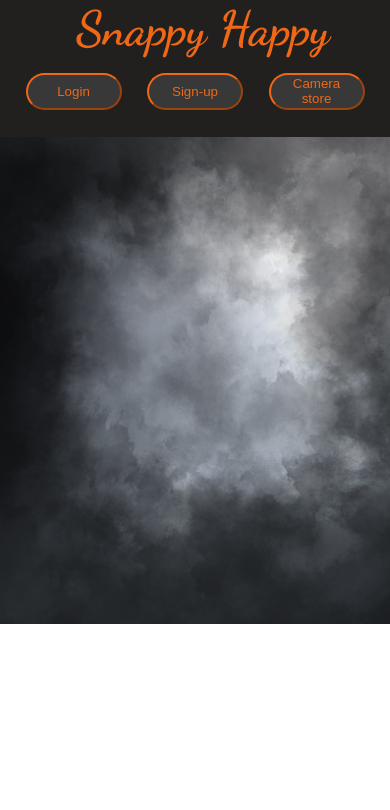
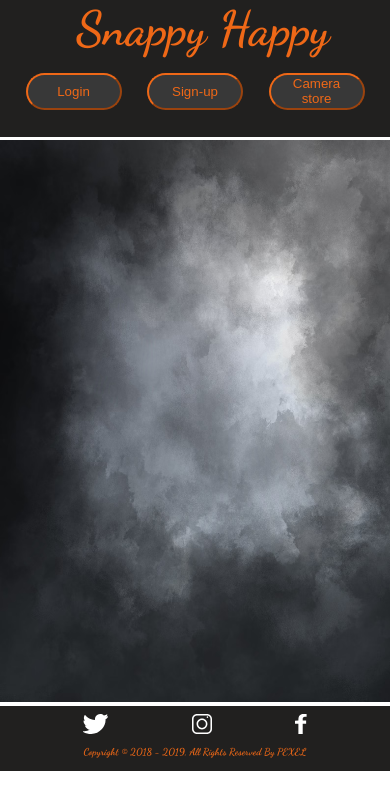
Before and after one commit to a-campbell1/andrew-campbell-capstone, a React (Create React App) app: page / in a window 390 px wide. Shown: the top 810 px of the page. Built offline with nearby package versions, Linux system fonts and the light colour scheme.

Commit message:
footer finished added social icons and links resized and made responsive added top border

```diff
--- a/src/App.js
+++ b/src/App.js
@@ -1,7 +1,7 @@
 import "./App.css";
 import { BrowserRouter, Route, Routes } from "react-router-dom";
 import HomePage from "./Pages/MainPage/HomePage";
-import Header from "./Components/Header/Header";
+// import Header from "./Components/Header/Header";
 
 function App() {
   return (
--- a/src/Components/Footer/Footer.js
+++ b/src/Components/Footer/Footer.js
@@ -1,17 +1,53 @@
 import "./Footer.scss";
-
+import { Link } from "react-router-dom";
+import icontwitter from "../../Assets/Logos/Icon-twitter.svg";
+import iconinsta from "../../Assets/Logos/Icon-instagram.svg";
+import iconfacebook from "../../Assets/Logos/Icon-facebook.svg";
 
 function Footer() {
   return (
     <>
       <section className="footer-section">
-            <div className="footer-sectiopn__container ">
-                <div className="footer-section__copyright">
-                    Copyright © 2019, All rights reserved by <NAME>pexels.com</NAME>
+        <div className="footer-section__container ">
+          <div className="footer-section__links-container">
+            <div className="fotter-section__link-twitter">
+                <Link to="https://twitter.com">
+            <img
+              className="footer-section__social-icon"
+              src={icontwitter}
+              alt="twitter-symbol"
+            />
+            </Link>
+            </div>
+            <div className="footer-section__link-insta">
+                <Link to="https://instagram.com">
+            <img
+              className="footer-section__social-icon"
+              src={iconinsta}
+              alt="instagram-symbol"
+            />
+            </Link>
+            </div>
+            <div className="footer-section__link-fb">
+                <Link to="https://facebook.com">
+            <img
+              className="footer-section__social-icon"
+              src={iconfacebook}
+              alt="facebook-symbol"
+            />
+            </Link>
             </div>
           </div>
-                <div className="header-section__links">
 
+          <div className="footer-section__background">
+            <div className="footer-section__copyright">
+              <Link to="https://www.pexels.com">
+                <button className="copyright-txt">
+                  Copyright &#169; 2018 - 2019, All Rights Reserved By PEXEL
+                </button>
+              </Link>
+            </div>
+          </div>
         </div>
       </section>
     </>
--- a/src/Components/Footer/Footer.scss
+++ b/src/Components/Footer/Footer.scss
@@ -0,0 +1,55 @@
+@use "../../Styles/partials/variables" as *;
+@use "../../Styles/partials/mixins" as *;
+
+.footer-section {
+  &__container {
+    height: 4.1rem;
+    background-color: #21201f;
+    @include tablet {
+      height: 7rem;
+    }
+    @include desktop {
+        height: 10rem;
+    }
+  }
+  &__links-container {
+    display: flex;
+    justify-content: space-evenly;
+    padding-top: 0.5rem;
+    @include desktop {
+        padding-top: 1rem;
+    }
+  }
+
+  &__copyright {
+    @include tablet {
+      padding-top: 2rem;
+    }
+  }
+  &__social-icon {
+    @include desktop {
+        width: 2rem;
+        height: 2rem;
+    }
+  }
+}
+
+.copyright-txt {
+  font-family: "Dancing-Script";
+  font-size: 10px;
+  text-decoration: none;
+  border-style: none;
+  color: #ef6817;
+  background-color: #21201f;
+  padding-top: 0.5rem;
+  @include tablet {
+    font-size: 16px;
+  }
+  @include desktop {
+    font-size: 22px;
+  }
+
+}
+.facebook-symbol {
+    height: 2rem;
+  }
--- a/src/Components/Header/Header.scss
+++ b/src/Components/Header/Header.scss
@@ -16,6 +16,7 @@
   }
   &__container {
     background-color: #21201f;
+    border-bottom: 3px solid white;
   }
   &__container-btn {
     display: flex;
--- a/src/Pages/MainPage/HomePage.js
+++ b/src/Pages/MainPage/HomePage.js
@@ -1,16 +1,17 @@
 // import axios from "axios";
 // import { useEffect, useState } from "react";
-// import Header from "../../Components/Header/Header";
-// import Footer from "../../Components/Footer/Footer";
+
 import "./HomePage.scss";
 import Header from "../../Components/Header/Header";
 import capstone from "../../Assets/Logos/capstone-bg.avif";
-
+import Footer from "../../Components/Footer/Footer";
 
 function HomePage() {
   return (
     <>
-        <div><Header /></div>
+      <div>
+        <Header />
+      </div>
       <section className="main-body">
         <div className="main-body__container">
           <div className="main-body__background">
@@ -20,11 +21,10 @@ function HomePage() {
               alt="smokey background"
             />
           </div>
-
         </div>
       </section>
+      <Footer />
     </>
-
   );
 }
 
--- a/src/Pages/MainPage/HomePage.scss
+++ b/src/Pages/MainPage/HomePage.scss
@@ -4,8 +4,7 @@
 
 .background {
     width: 100%;
-    height: auto;
-    // display: flex;
+    height: 35.1rem;
     @include tablet {
         width: 100%;
         height: auto;
```
Also changed, not shown: src/Assets/Logos/Icon-facebook.svg (added). Lines whose indentation alone changed are shown as unchanged.
